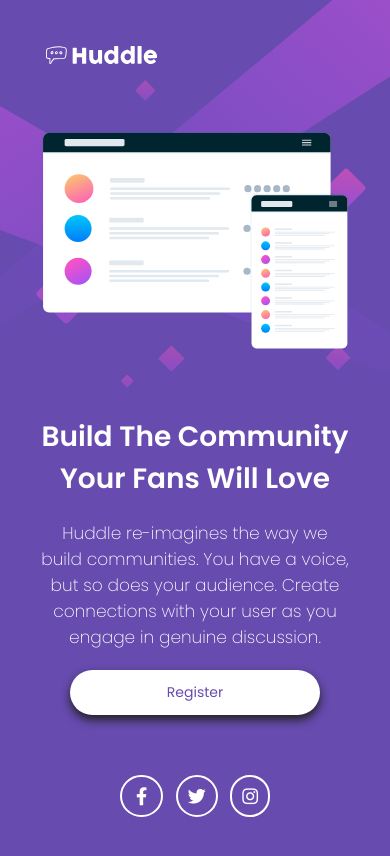
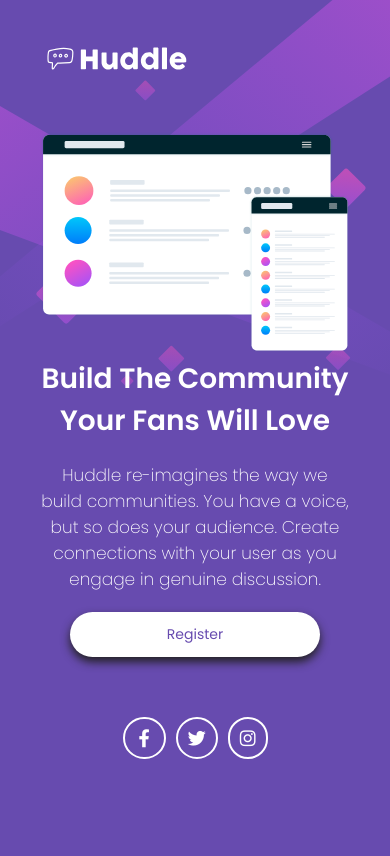
Before and after one commit to XAdamWarlockX/projeto-huddle-landing-page, a plain HTML site: page index.html in a window 390 px wide. Drawn offline with Linux system fonts and the light colour scheme.

Commit message:
Melhoria no responsivo e alterações no Readme

```diff
--- a/index.html
+++ b/index.html
@@ -49,19 +49,15 @@
   </main>
 
   <footer class="footer">
-    <div class="redes-sociais">
-      <a href="#">
-        <i class="fab fa-facebook-f"></i>
-      </a>
+    <nav class="redes-sociais">
+      <ul>
+        <li><a href="#"><i class="fab fa-facebook-f"></i></a></li>
 
-      <a href="#">
-        <i class="fab fa-twitter"></i>
-      </a>
+        <li><a href="#"><i class="fab fa-twitter"></i></a></li>
 
-      <a href="#">
-        <i class="fab fa-instagram"></i>
-      </a>
-    </div>
+        <li><a href="#"><i class="fab fa-instagram"></i></a></li>
+      </ul>
+    </nav>
   </footer>
 </body>
 
--- a/src/css/estilos.css
+++ b/src/css/estilos.css
@@ -5,15 +5,19 @@
 body{
     background: url('../images/bg-desktop.svg') var(--cor-fundo) center center no-repeat;
     background-size: cover;
+    display: flex;
+    justify-content: center;
+    flex-direction: column;
     height: 100vh;
     padding: 30px 200px;
+    font-family: 'Poppins', sans-serif;
 }
 
 /* HEADER */
 
 .header{
     display: flex;
-    margin-bottom: 58px;
+    margin-bottom: 50px;
 }
 
 .header .logo img{
@@ -25,14 +29,6 @@
 .main{
     display: flex;
     justify-content: space-between;
-    height: 70%;
-    gap: 60px;
-    font-family: 'Poppins', sans-serif;
-}
-
-.main .ilustracao{
-    /* width: 60%; */
-    height: 100%;
 }
 
 .main .sobre{
@@ -45,7 +41,6 @@
 
 .main .ilustracao img{
     width: 100%;
-    height: 100%;
 }
 
 .main .sobre h1{
@@ -83,7 +78,12 @@
 .footer{
     display: flex;
     justify-content: flex-end;
+
     padding-top: 10px;
+}
+
+.footer .redes-sociais ul{
+    display: flex;
 }
 
 .footer .redes-sociais i{
--- a/src/css/reset.css
+++ b/src/css/reset.css
@@ -8,3 +8,7 @@
   text-decoration: none;
   color: black;
 }
+
+li{
+  list-style: none;
+}
--- a/src/css/responsivo.css
+++ b/src/css/responsivo.css
@@ -7,7 +7,7 @@
     }
 
     .header .logo img{
-        width: 120px;
+        width: 150px;
     }
 
     .main{
@@ -50,8 +50,6 @@
     }
 }
 
-/* MEDIA PARA DESKTOPS COM RESOLUÇÕES MENORES */
-
 @media (max-width: 1600px) and (min-width: 1100px){
     body{
         padding: 30px 150px 10px;
@@ -63,6 +61,17 @@
 
     .header .logo img{
         width: 180px;
+    }
+
+    .main{
+        display: flex;
+        justify-content: space-between;
+        height: 70%;
+        gap: 80px;
+    }
+
+    .main .ilustracao img{
+        height: 100%;
     }
 
     .main .sobre{
```
Also changed, not shown: src/images/previa-desktop.gif (added), src/images/previa-mobile.gif (added), src/images/previa.png (deleted), 2 other files.
